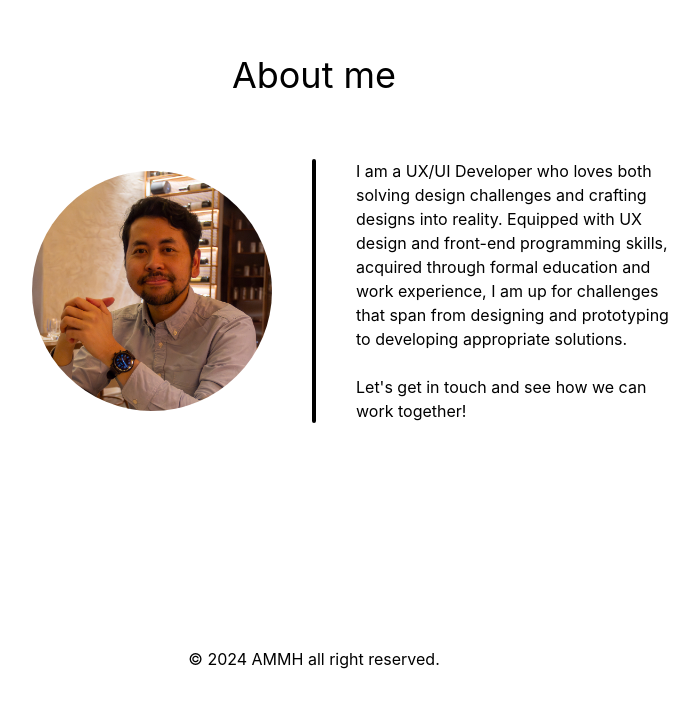
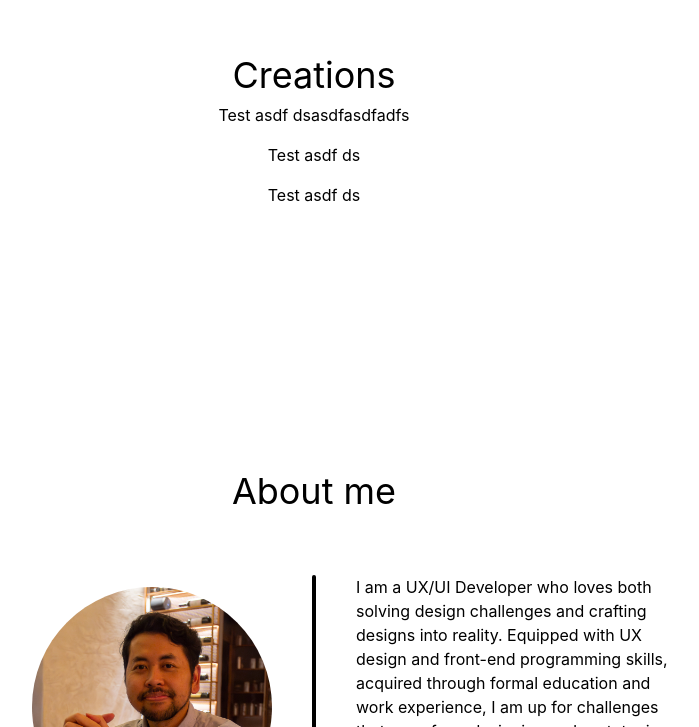
Before and after one commit to mauleous/mauleous-portfolio-v2, a React (Create React App) app: page / in a window 1280 px wide. Shown: the part 2081-2808 px from the top of the page, without its empty margins (326-1025 px from the left). Before the commit the page ends 2784 px from the top, so only its background shows below. Built offline with nearby package versions, Linux system fonts and the light colour scheme.

Commit message:
New Creation section.

```diff
--- a/src/App.js
+++ b/src/App.js
@@ -3,6 +3,7 @@ import './mauleous.css'
 import Header from "./components/Header";
 import Hero from './components/Hero';
 import Experiences from './components/Experiences';
+import Creations from './components/Creations';
 import AboutMe from './components/AboutMe';
 import Footer from './components/Footer'
 
@@ -13,6 +14,7 @@ function App() {
       <Header />
       <Hero />
       <Experiences />
+      <Creations />
       <AboutMe />
       <Footer />
     </div>
--- /dev/null
+++ b/src/components/CreationGroup.js
@@ -0,0 +1,10 @@
+const CreationGroup = ({hola}) => {
+    return(
+        <div className="py-2">
+            Test asdf ds
+            {hola}
+        </div>
+    )
+}
+
+export default CreationGroup;
--- /dev/null
+++ b/src/components/Creations.js
@@ -0,0 +1,16 @@
+import CreationGroup from './CreationGroup'
+
+const Creations = () => {
+    return(
+        <div id="creations" className="py-32">
+            <h1>Creations</h1>
+            <div>
+                <CreationGroup hola="asdfasdfadfs"/>
+                <CreationGroup/>
+                <CreationGroup/>
+            </div>
+        </div>
+    )
+}
+
+export default Creations;
```
